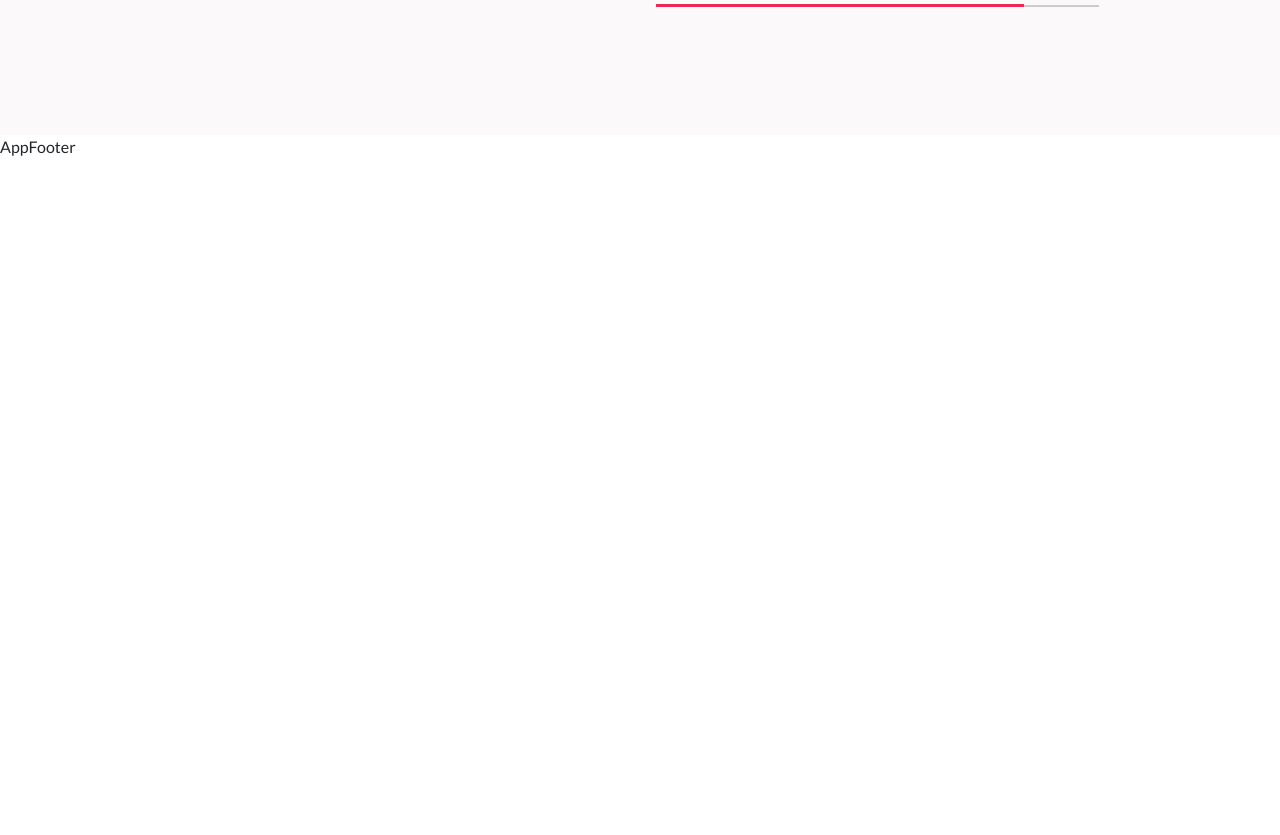
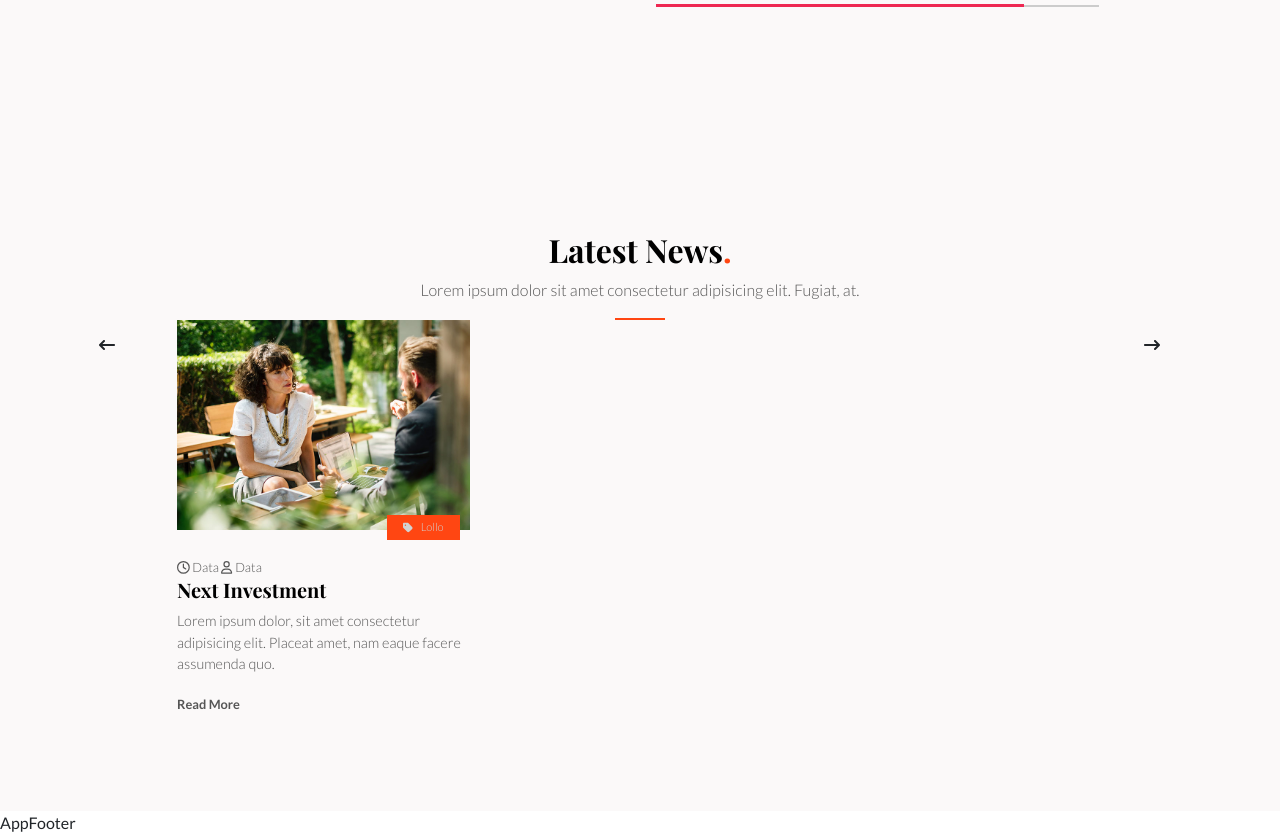
Before and after one commit to Roberto-Larivera/proj-html-vuejs, a Vue app: page / in a window 1280 px wide. Shown: the part 2960-3795 px from the top of the page. Before the commit the page ends 3119 px from the top, so only its background shows below. Built offline with nearby package versions, Linux system fonts and the light colour scheme.

Commit message:
Creazione MainSectionLatestNews + mod +++

```diff
--- a/index.html
+++ b/index.html
@@ -2,9 +2,9 @@
 <html lang="en">
   <head>
     <meta charset="UTF-8" />
-    <link rel="icon" type="image/svg+xml" href="/vite.svg" />
+    <link rel="icon" type="image/svg+xml" href="/svg/svg-8.svg" />
     <meta name="viewport" content="width=device-width, initial-scale=1.0" />
-    <title>Vite + Vue</title>
+    <title>Everlead</title>
   </head>
   <body>
     <div id="app"></div>
--- a/src/components/Header/HeaderBottom.vue
+++ b/src/components/Header/HeaderBottom.vue
@@ -45,7 +45,6 @@ export default {
 
 <style lang="scss" scoped>
 .btn {
-    width: 50px;
-    aspect-ratio: 1;
+    @include btn-carousel-default;
 }
 </style>
--- a/src/components/Main/AppMain.vue
+++ b/src/components/Main/AppMain.vue
@@ -3,6 +3,7 @@ import MainSectionSkill from './MainSectionSkill.vue'
 import MainSectionFounder from './MainSectionFounder.vue'
 import MainSectionEvents from './MainSectionEvents.vue'
 import MainSectionCreativeLeader from './MainSectionCreativeLeader.vue'
+import MainSectionLatestNews from './MainSectionLatestNews.vue'
 export default {
   name: 'AppMain',
   components: {
@@ -10,6 +11,7 @@ export default {
     MainSectionFounder,
     MainSectionEvents,
     MainSectionCreativeLeader,
+    MainSectionLatestNews,
   },
   data() {
     return {
@@ -37,6 +39,10 @@ export default {
     <section id="section-creative_leader">
       <MainSectionCreativeLeader />
     </section>
+
+    <section id="section-latest_news">
+      <MainSectionLatestNews />
+    </section>
   </main>
 </template>
 
--- a/src/components/Main/MainMiniCard.vue
+++ b/src/components/Main/MainMiniCard.vue
@@ -37,7 +37,7 @@ export default {
   <div>
     <div class="min_card d-flex p-3">
       <div class="min_card-left">
-        <div class="date  w-100 text-center p-1">
+        <div class="date  w-100 text-center p-1 px-3">
           <div>{{date}}</div>
           <span>{{date}}</span>
         </div>
--- /dev/null
+++ b/src/components/Main/MainSectionLatestNews.vue
@@ -0,0 +1,145 @@
+<script>
+import SectionTitle from '../All/SectionTitle.vue';
+export default {
+  name: 'MainSectionLatestNews',
+  components: {
+    SectionTitle,
+  },
+  data() {
+    return {
+    }
+  }
+
+}
+</script>
+
+<template>
+  <div class="bg_plug p-5">
+    <div class="container">
+
+      <div class="w-100 py-5">
+
+        <div class="row">
+          <div class="col ">
+
+            <SectionTitle :title="'Latest news'"
+              :description="'Lorem ipsum dolor sit amet consectetur adipisicing elit. Fugiat, at.'" :section="'h2'"
+              :sectionAlign="'center'" />
+
+          </div>
+        </div>
+
+        <div class="row">
+
+          <div class="col 1">
+            <button class="btn rounded-circle">
+              <font-awesome-icon icon="fa-solid fa-arrow-left-long" />
+            </button>
+          </div>
+
+          <div class="col-10">
+            <div class="row row-cols-3">
+              <div class="col">
+                <div class="content-top w-100 mb-4">
+
+                  <div class="top-imgs d-flex flex-column position-relative">
+                    <img src="../../assets/img/h1-img-01.jpg" alt="img-1">
+                    <div class="text-bg text-center p-1 px-3 position-absolute d-flex align-items-center">
+                      <span class="me-2">
+                        <font-awesome-icon icon="fa-solid fa-tag" />
+                      </span>
+                      <span>
+                        lollo
+                      </span>
+                    </div>
+                  </div>
+                </div>
+
+                <div class="content-bottom">
+                  <div>
+                    <span>
+                      <a href="#nogo">
+                        <span>
+                          <font-awesome-icon icon="fa-regular fa-clock" />
+                        </span>
+                        data
+                      </a>
+                    </span>
+                    <span>
+                      <a href="#nogo">
+                        <span>
+                          <font-awesome-icon icon="fa-regular fa-user" />
+                        </span>
+                        data
+                      </a>
+                    </span>
+                  </div>
+                  <h5>
+                    Next Investment
+                  </h5>
+                  <p>
+                    Lorem ipsum dolor, sit amet consectetur adipisicing elit. Placeat amet, nam eaque facere assumenda
+                    quo.
+                  </p>
+
+                  <a href="#nogo">
+                    read more
+                  </a>
+                </div>
+              </div>
+            </div>
+
+          </div>
+          <div class="col 1">
+            <button class="btn rounded-circle">
+              <font-awesome-icon icon="fa-solid fa-arrow-right-long" />
+            </button>
+
+
+          </div>
+        </div>
+
+      </div>
+
+    </div>
+  </div>
+</template>
+
+<style lang="scss" scoped>
+.btn {
+  @include btn-carousel-default;
+
+}
+
+.text-bg {
+  background-color: $background_color-8;
+
+  right: 10px;
+  bottom: -10px;
+
+  span {
+    color: $text_color-3;
+    font-weight: 300;
+    font-size: 0.7rem;
+    text-transform: capitalize;
+
+
+  }
+}
+
+.content-bottom {
+  p {
+    @include pargh_default;
+  }
+
+  a {
+    @include link_default;
+    text-transform: capitalize
+  }
+  span{
+    a{
+      @include pargh-card_default;
+    }
+  }
+}
+</style>
--- a/src/main.js
+++ b/src/main.js
@@ -14,9 +14,11 @@ import { faMagnifyingGlass } from '@fortawesome/free-solid-svg-icons'
 import { faBars } from '@fortawesome/free-solid-svg-icons'
 import { faClock } from '@fortawesome/free-regular-svg-icons'
 import { faLocationDot } from '@fortawesome/free-solid-svg-icons'
+import { faTag } from '@fortawesome/free-solid-svg-icons'
+import { faUser } from '@fortawesome/free-regular-svg-icons'
 
 /* add icons to the library */
-library.add(faArrowLeftLong,faArrowRightLong,faBars,faMagnifyingGlass,faClock,faLocationDot)
+library.add(faArrowLeftLong,faArrowRightLong,faBars,faMagnifyingGlass,faClock,faLocationDot,faTag,faUser)
 
 
 createApp(App)
--- a/src/style/partials/mixin.scss
+++ b/src/style/partials/mixin.scss
@@ -11,13 +11,20 @@
     color: $text_color-11;
     font-size: 1rem;
 }
+
 @mixin pargh_default {
     font-weight: 300;
     color: $text_color-11;
     font-size: .9rem;
 }
+
 @mixin pargh-card_default {
     color: $text_color-11;
     font-weight: 300;
     font-size: 0.8rem;
 }
+
+@mixin btn-carousel-default {
+    width: 50px;
+    aspect-ratio: 1;
+}
```
